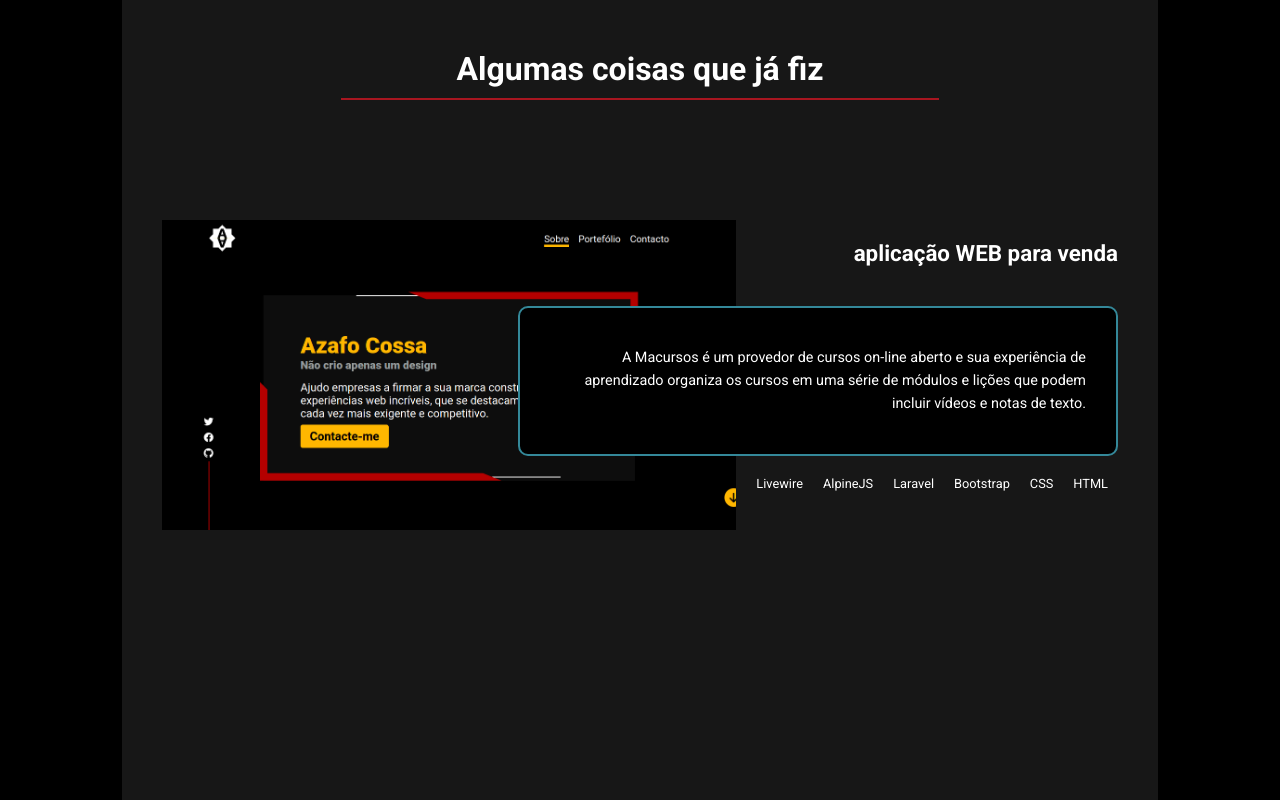
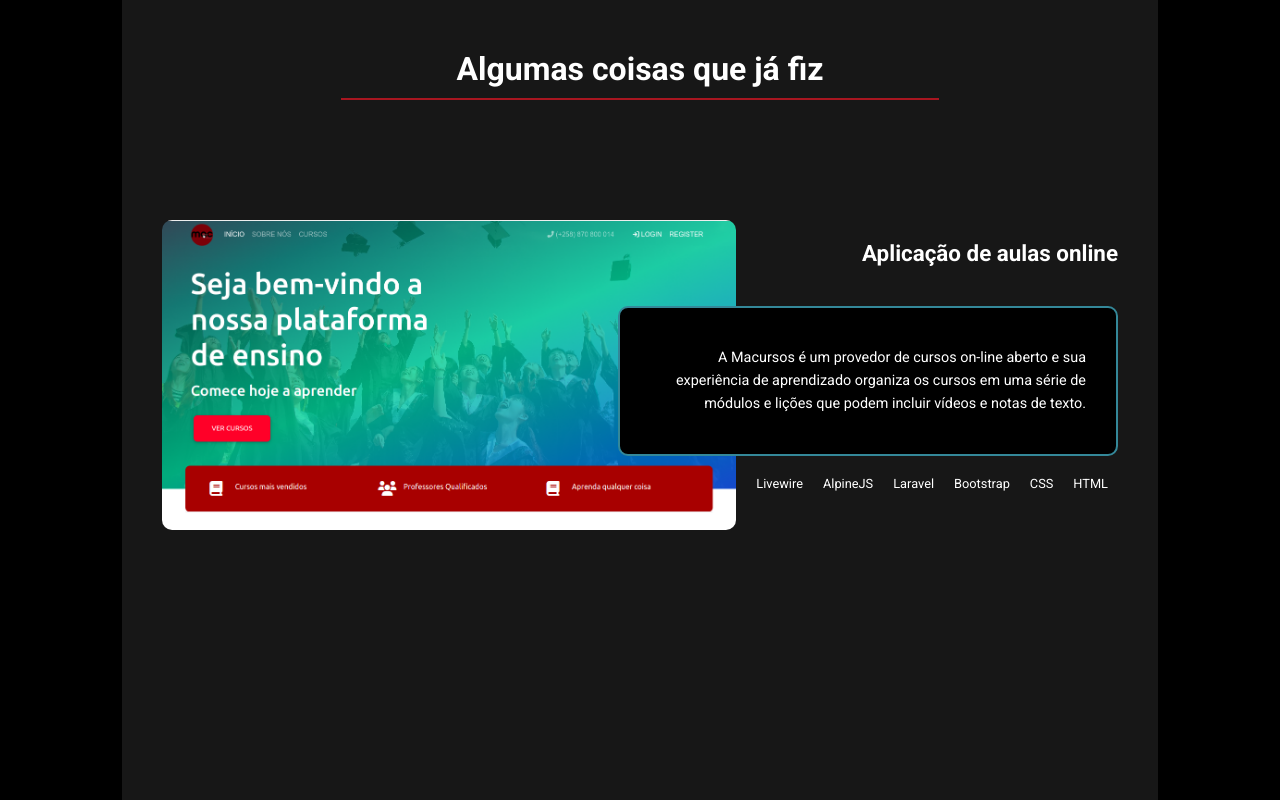
Before and after one commit to AzafoCossa/cossa.online, a website: page index.html in a window 1280 px wide. Shown: the part 1362-2162 px from the top of the page. Drawn offline with Linux system fonts and the light colour scheme.

Commit message:
Build prod

```diff
--- a/index.html
+++ b/index.html
@@ -96,7 +96,7 @@
           <div class="projects-cards">
             <div class="project-card">
               <div class="project-header">
-                <h3 class="project-title">aplicação WEB para venda</h3>
+                <h3 class="project-title">Aplicação de aulas online</h3>
                 <div class="project-description">
                   <p>
                     A Macursos é um provedor de cursos on-line aberto e sua
@@ -116,12 +116,14 @@
                   </ul>
                 </div>
               </div>
-              <div
-                style="
-                  background: url('img/Portefólio.png') no-repeat center
-                    center/cover;
-                "
-              ></div>
+              <a href="http://www.macursos.com" target="_blank">
+                <div
+                  style="
+                    background: url('img/macursos.png') no-repeat center
+                      center/cover;
+                  "
+                ></div>
+              </a>
             </div>
           </div>
         </section>
--- a/package.json
+++ b/package.json
@@ -4,6 +4,7 @@
   "description": "This This page is Azafo Alexandre Cossa's portfolio",
   "main": "index.js",
   "scripts": {
+    "prod": "node-sass sass -o dist/css",
     "sass": "node-sass -w sass -o dist/css --recursive"
   },
   "repository": {
--- a/sass/_variables.scss
+++ b/sass/_variables.scss
@@ -6,7 +6,7 @@ $white: #ffffff;
 $grey: #979c9c;
 $blue: #348899;
 $dark-grey: #343642;
-$yellow: #ffb20f;
+$yellow: rgb(255, 178, 15);
 $purple: #962d3e;
 $dark: #000000;
 
--- a/sass/main.scss
+++ b/sass/main.scss
@@ -311,6 +311,15 @@ nav {
       height: 350px;
       padding: 20px;
       display: grid;
+
+      a div {
+        width: 100%;
+        height: 100%;
+        border-radius: 10px;
+        &:hover {
+          border: 2px solid $blue;
+        }
+      }
       &:nth-child(even) {
         grid-template-columns: 40% 60%;
       }
@@ -354,7 +363,7 @@ nav {
       border: 2px solid $blue;
       margin-top: 40px;
       padding: 30px;
-      width: 600px;
+      width: 500px;
       height: 150px;
       color: #fff;
       display: flex;
```
Also changed, not shown: dist/css/main.css.
